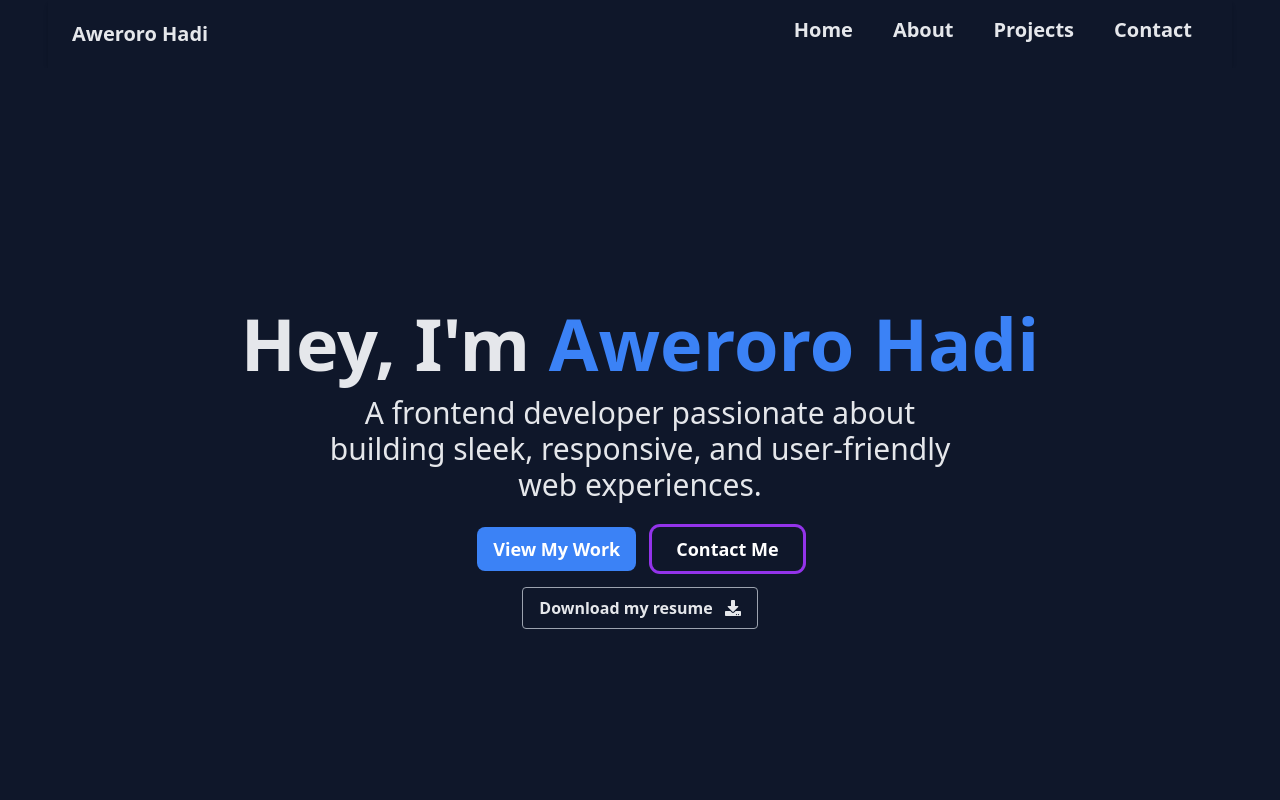
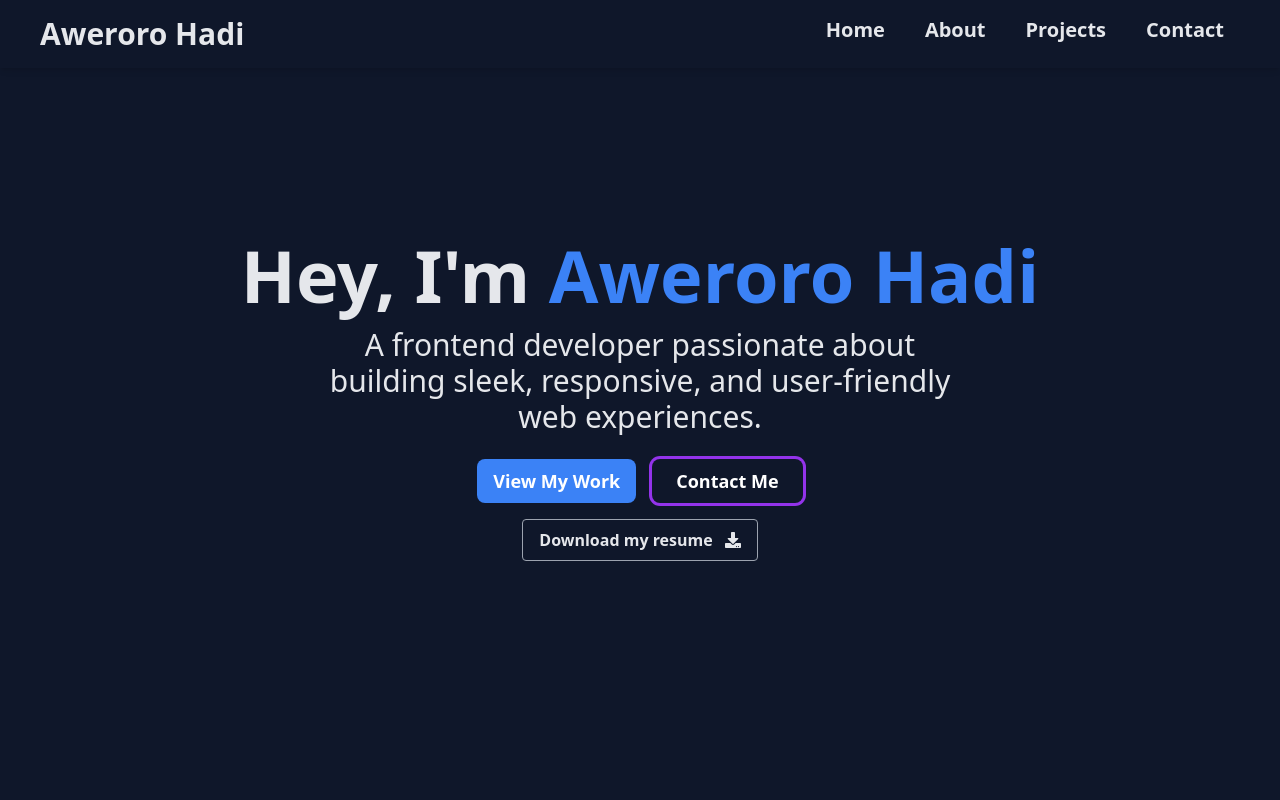
Before and after one commit to DevHardee/aweroro-hadi, a React (Vite) app: page / in a window 1280 px wide. Shown: the top 800 px of the page. Built offline with nearby package versions, Linux system fonts and the light colour scheme.

Commit message:
navbar update and refactoring

```diff
--- a/src/components/NavBar.tsx
+++ b/src/components/NavBar.tsx
@@ -7,10 +7,11 @@ const NavBar = () => {
   const [isOpen, setIsOpen] = useState(false);
 
   return (
+    <div className="fixed top-0 left-0 w-full bg-primary shadow-md z-50">
       <MaxWidthWrapper>
-      <nav className="text-text p-4 shadow-md z-50">
-      <div className="flex justify-between items-center px-2">
-        <h1 className="text-lg md:text-xl lg:text3xl font-bold">Aweroro Hadi</h1>
+        <nav className="text-text px-4 py-4">
+          <div className="flex justify-between items-center">
+            <h1 className="text-lg md:text-xl lg:text-3xl font-bold">Aweroro Hadi</h1>
 
             {/* Mobile Menu Toggle */}
             <div className="md:hidden">
@@ -40,9 +41,9 @@ const NavBar = () => {
             </div>
           </div>
 
-      {/* Mobile Menu (Dropdown) */}
+          {/* Mobile Menu*/}
           {isOpen && (
-        <div className="md:hidden bg-primary flex font-bold flex-col items-center text-text py-4 space-y-4">
+            <div className="md:hidden flex flex-col items-center text-text py-4 space-y-4">
               {['home', 'about', 'projects', 'contact'].map((section) => (
                 <Link
                   key={section}
@@ -62,6 +63,7 @@ const NavBar = () => {
           )}
         </nav>
       </MaxWidthWrapper>
+    </div>
   );
 };
 
--- a/src/components/ResumeDownloadCard.tsx
+++ b/src/components/ResumeDownloadCard.tsx
@@ -4,7 +4,7 @@ const ResumeDownloadCard = () => {
   return (
       <a
       href='/files/Hadi-resume.pdf'
-      className='font-semibold flex items-center gap-3 mt-4 border border-gray-400 px-4 rounded py-2 hover:border-emerald-300 hover:shadow-lg transition-all'
+      className='font-semibold text-sm md:text-base flex items-center gap-3 mt-4 border border-gray-400 px-4 rounded py-2 hover:border-emerald-300 hover:shadow-lg transition-all'
       >
         Download my resume
         <FaDownload/>
```
Lines whose indentation alone changed are shown as unchanged.
